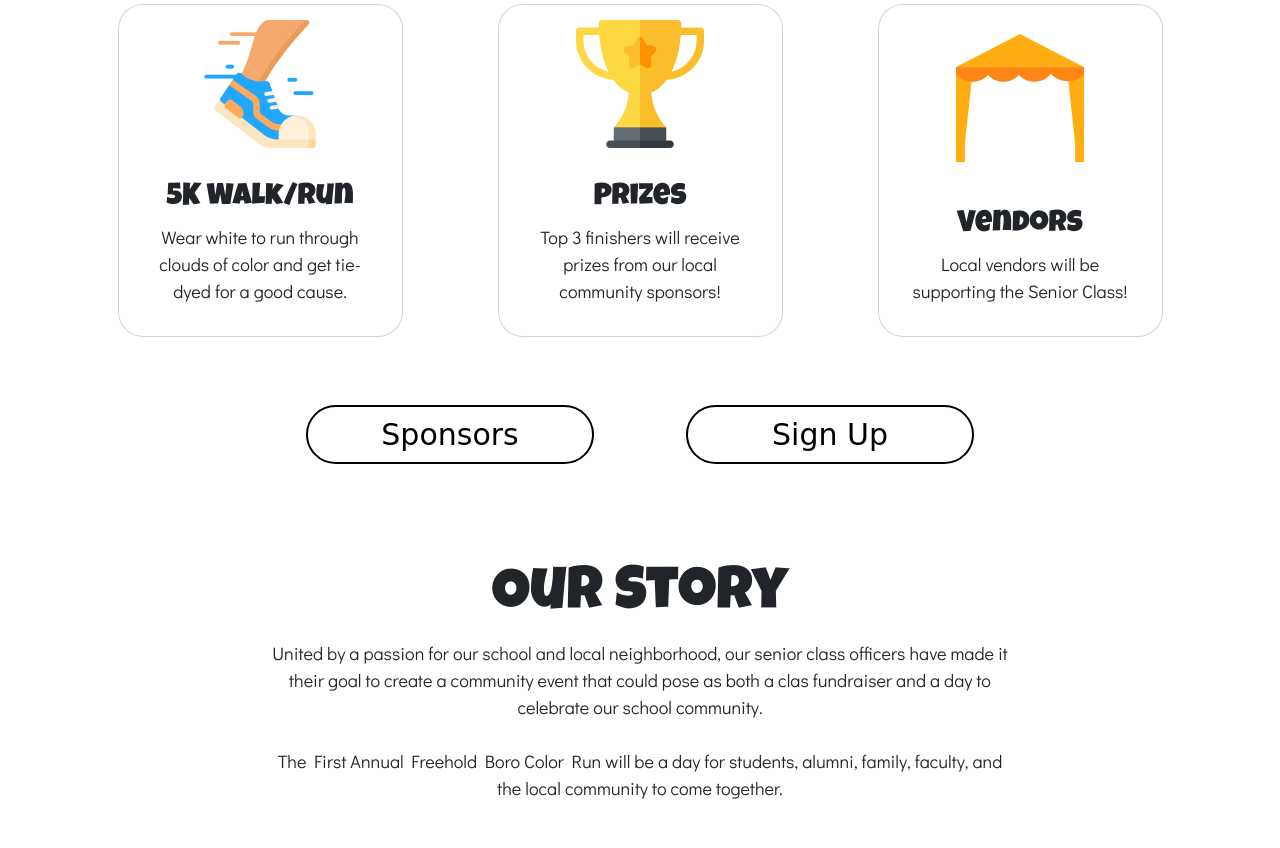
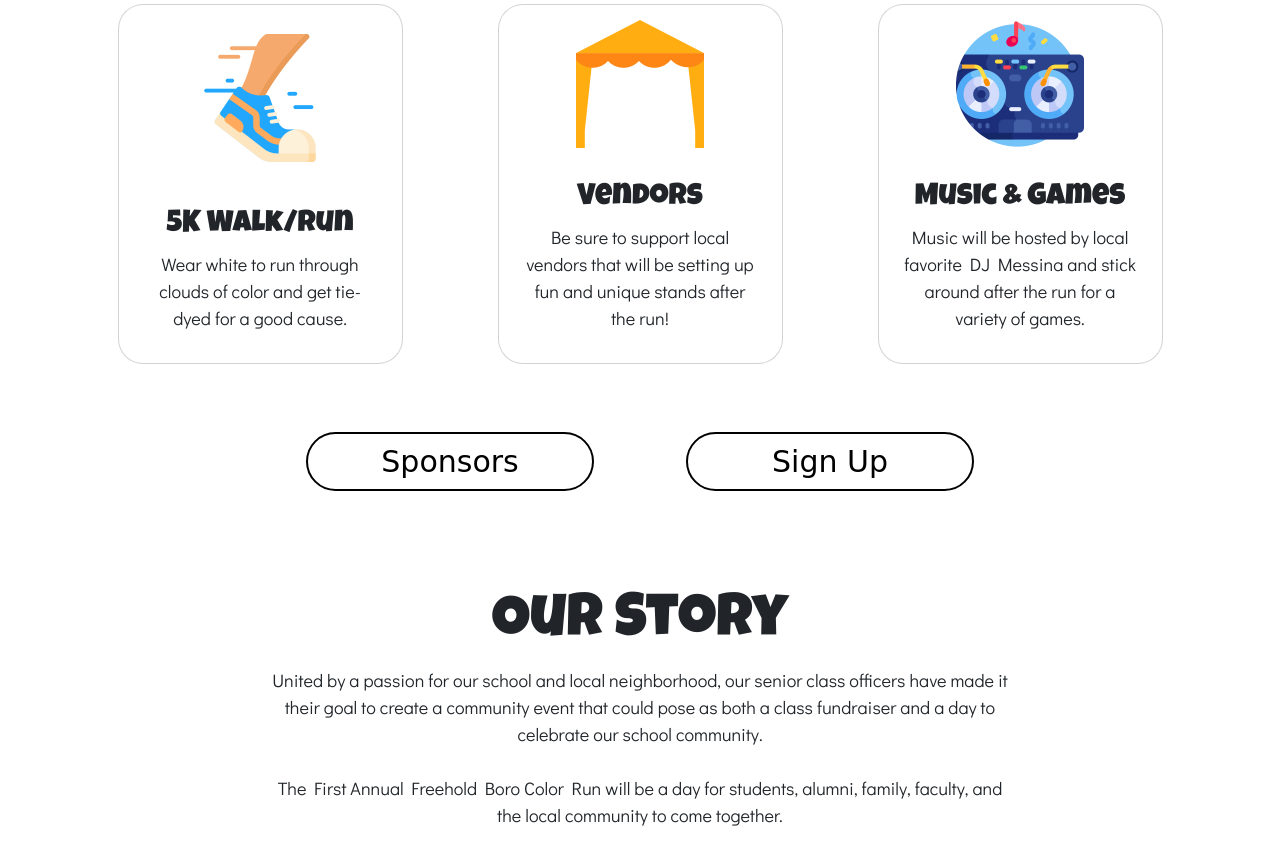
Before and after one commit to matthewkouveliotes/ColorRun, a plain HTML site: page index.html in a window 1280 px wide. Shown: the part 576-1424 px from the top of the page. Drawn offline with nearby package versions, Linux system fonts and the light colour scheme; a web font is replaced by a local one.

Commit message:
fix class typo. Update card to Music/Games

```diff
--- a/index.html
+++ b/index.html
@@ -82,20 +82,22 @@
         <p>Wear white to run through clouds of color and get tie-dyed for a good cause.
         </p>
       </div>
-      <div class="col-10 col-lg-3 mx-lg-0 card">
-        <div class="card-icon">
-          <img class="img-fluid" src="img/icons/trophy.png" alt="Trophy icons created by Freepik - Flaticon">
-        </div>
-        <h3>Prizes</h3>
-        <p>Top 3 finishers will receive prizes from our local community sponsors!
-        </p>
-      </div>
+
       <div class="col-10 col-lg-3 mx-lg-0 card">
         <div class="card-icon">
           <img class="img-fluid" src="img/icons/tent.png" alt="Tent icons created by Pause08 - Flaticon">
         </div>
         <h3>Vendors</h3>
-        <p>Local vendors will be supporting the Senior Class!
+        <p>Be sure to support local vendors that will be setting up fun and unique stands after the run!
+        </p>
+      </div>
+
+      <div class="col-10 col-lg-3 mx-lg-0 card">
+        <div class="card-icon">
+          <img class="img-fluid" src="img/icons/dj-mixer.png" alt="Dj mixer icons created by Freepik - Flaticon">
+        </div>
+        <h3>Music & Games</h3>
+        <p>Music will be hosted by local favorite DJ Messina and stick around after the run for a variety of games.
         </p>
       </div>
     </div>
@@ -111,7 +113,7 @@
       <div class="col-8 mt-5">
         <h1>Our Story</h1>
         <p>
-          United by a passion for our school and local neighborhood, our senior class officers have made it their goal to create a community event that could pose as both a clas fundraiser and a day to celebrate our school community.
+          United by a passion for our school and local neighborhood, our senior class officers have made it their goal to create a community event that could pose as both a class fundraiser and a day to celebrate our school community.
           <br><br>
           The First Annual Freehold Boro Color Run will be a day for students, alumni, family, faculty, and the local community to come together.</p>
       </div>
```
Also changed, not shown: img/icons/dj-mixer.png (added).
